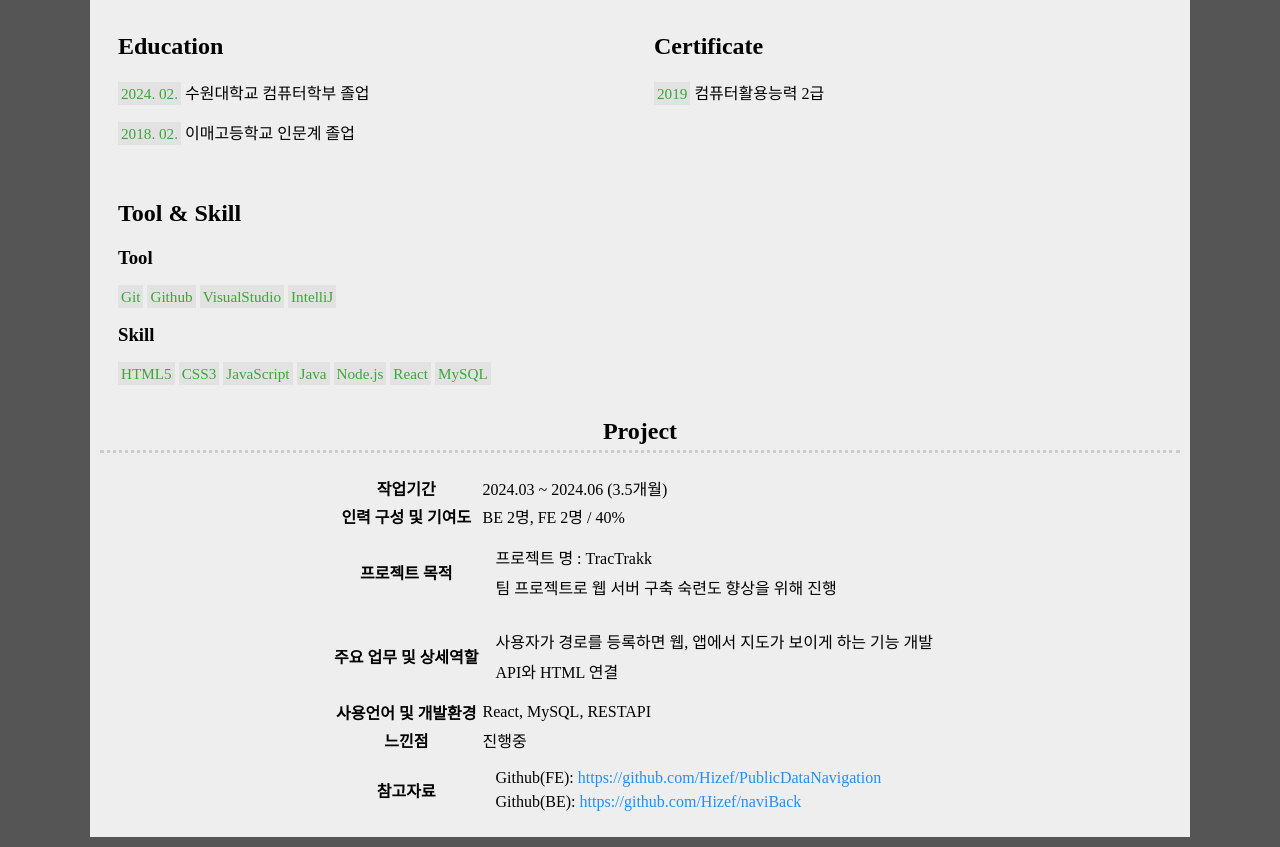
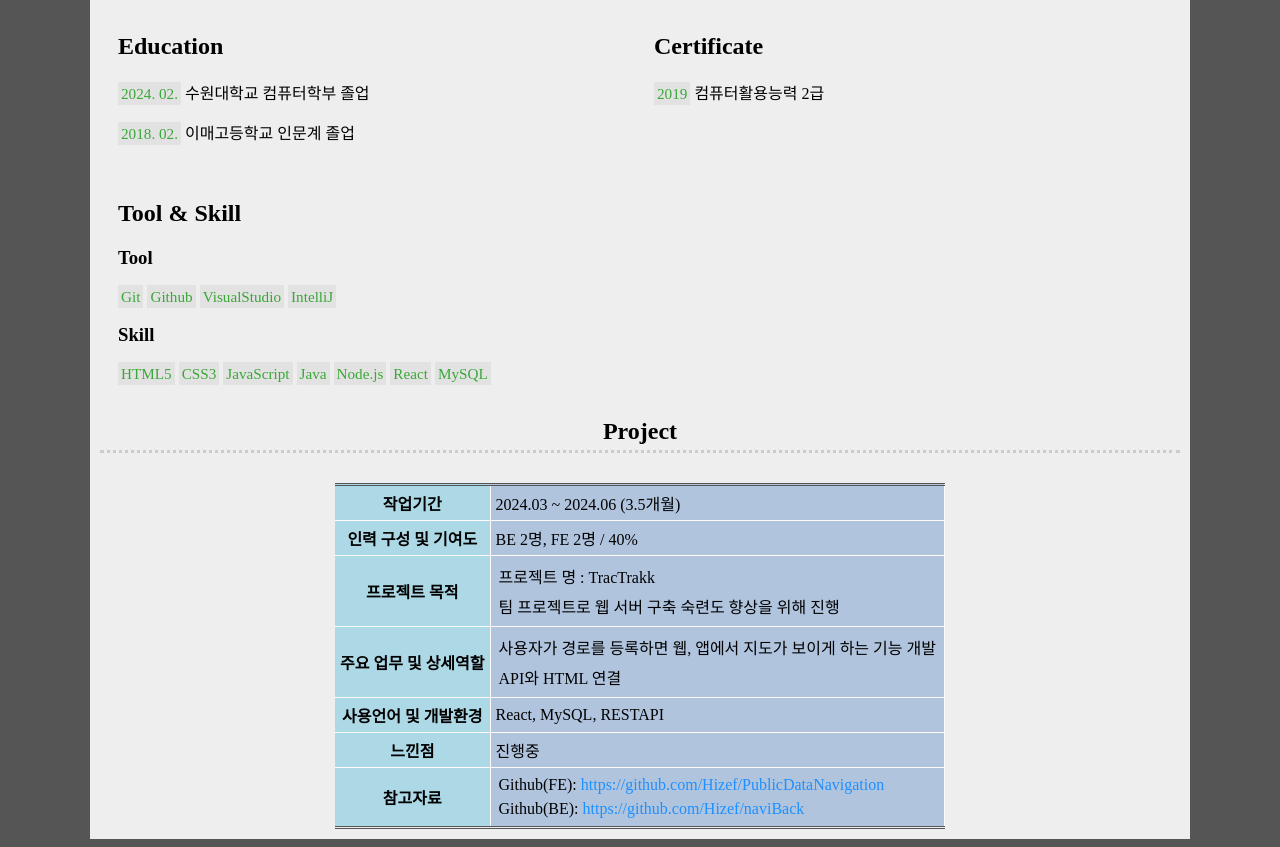
Before and after one commit to Hizef/HizeF.github.io, a plain HTML site: page resume.html in a window 1280 px wide. Shown: the part 502-1349 px from the top of the page. Drawn offline with Linux system fonts and the light colour scheme.

Commit message:
table css update

```diff
--- a/resume.css
+++ b/resume.css
@@ -71,10 +71,28 @@ li {
     justify-content: center;
 }
 
-.resumeTable > tr > th {
-  border-bottom: 1px solid black;
+table {
+    border-collapse: collapse;
+    border-top: 3px double #555;
+    border-bottom: 3px double #555;
+    margin-top: 10px;
 }
 
+th {
+    background-color: lightblue;
+    border-top: 1px solid snow;
+    border-right: 1px solid snow;
+    border-bottom: 1px solid snow;
+    padding: 5px;
+}
+td {
+    background-color: lightsteelblue;
+    border-top: 1px solid snow;
+    border-right: 1px solid snow;
+    border-bottom: 1px solid snow;
+    padding: 5px;
+}
 .tableUl {
+    padding: 0px;
     margin: 0px;
 }
--- a/resume.html
+++ b/resume.html
@@ -26,9 +26,7 @@
                     <p>
                         Email:
                         <span id="email">
-              <a href="mailto: rlawlghks7923@gmail.com"
-                >rlawlghks7923@gmail.com</a
-              >
+                            <a href="mailto: rlawlghks7923@gmail.com">rlawlghks7923@gmail.com</a>
                         </span>
                     </p>
                     <p>
@@ -48,17 +46,10 @@
                         </div>
                         <div id="introContent">
                             <ul>
+                                <li>Java & Spring, React, MySQL 을 사용하는 웹 서버 백엔드 개발자가 목표입니다.</li>
+                                <li>컴퓨터 관련 전공을 했으며, 정보처리기사를 오는 4월 27일에 합격하겠습니다.</li>
                                 <li>
-                  Java & Spring, React, MySQL 을 사용하는 웹 서버 백엔드
-                  개발자가 목표입니다.
-                </li>
-                <li>
-                  컴퓨터 관련 전공을 했으며, 정보처리기사를 오는 4월 27일에
-                  합격하겠습니다.
-                </li>
-                <li>
-                  매일 개발 되어가는 프로그램 코딩과 같이 꾸준하게 계속 성장해
-                  나가는 개발자입니다.
+                                    매일 개발 되어가는 프로그램 코딩과 같이 꾸준하게 계속 성장해 나가는 개발자입니다.
                                 </li>
                             </ul>
                         </div>
@@ -133,10 +124,7 @@
                                 <th>주요 업무 및 상세역할</th>
                                 <td>
                                     <ul class="tableUl">
-                    <li>
-                      사용자가 경로를 등록하면 웹, 앱에서 지도가 보이게 하는
-                      기능 개발
-                    </li>
+                                        <li>사용자가 경로를 등록하면 웹, 앱에서 지도가 보이게 하는 기능 개발</li>
                                         <li>API와 HTML 연결</li>
                                     </ul>
                                 </td>
@@ -154,9 +142,7 @@
                                 <td>
                                     <ul class="tableUl">
                                         <li>
-                      Github(FE):<a
-                        href="https://github.com/Hizef/PublicDataNavigation"
-                      >
+                                            Github(FE):<a href="https://github.com/Hizef/PublicDataNavigation">
                                                 https://github.com/Hizef/PublicDataNavigation
                                             </a>
                                         </li>
```
Lines whose indentation alone changed are shown as unchanged.
